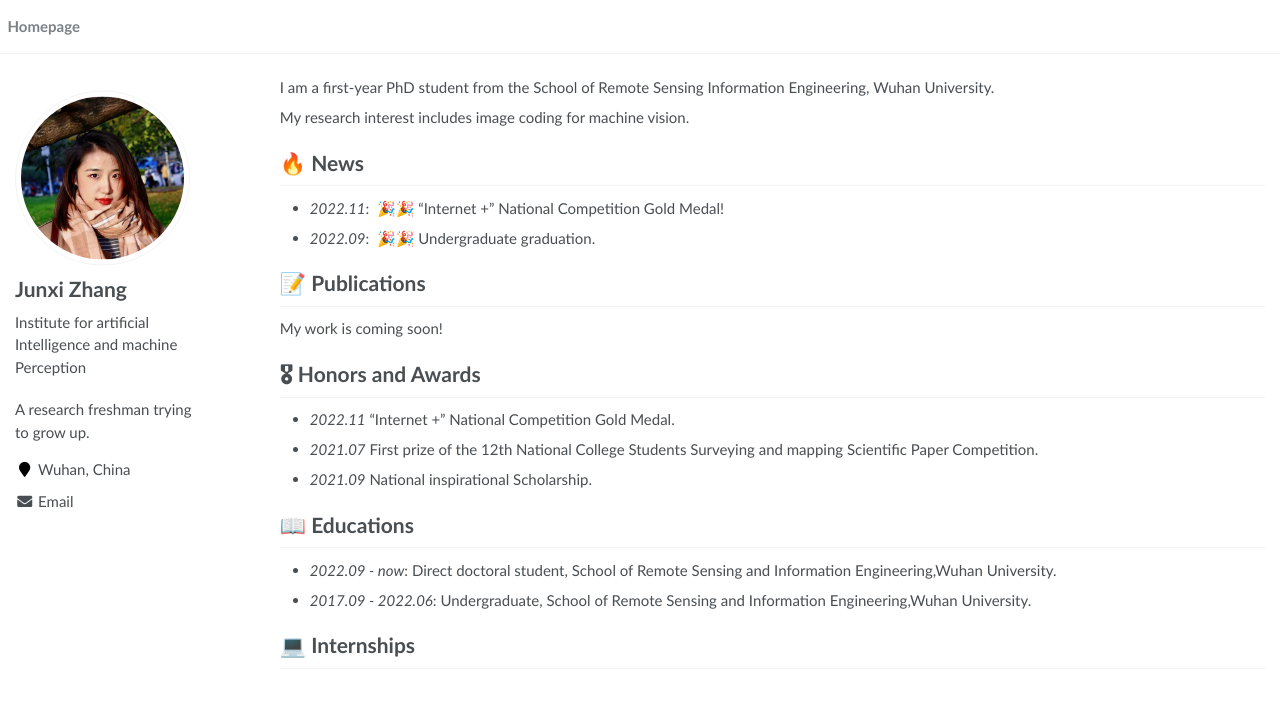
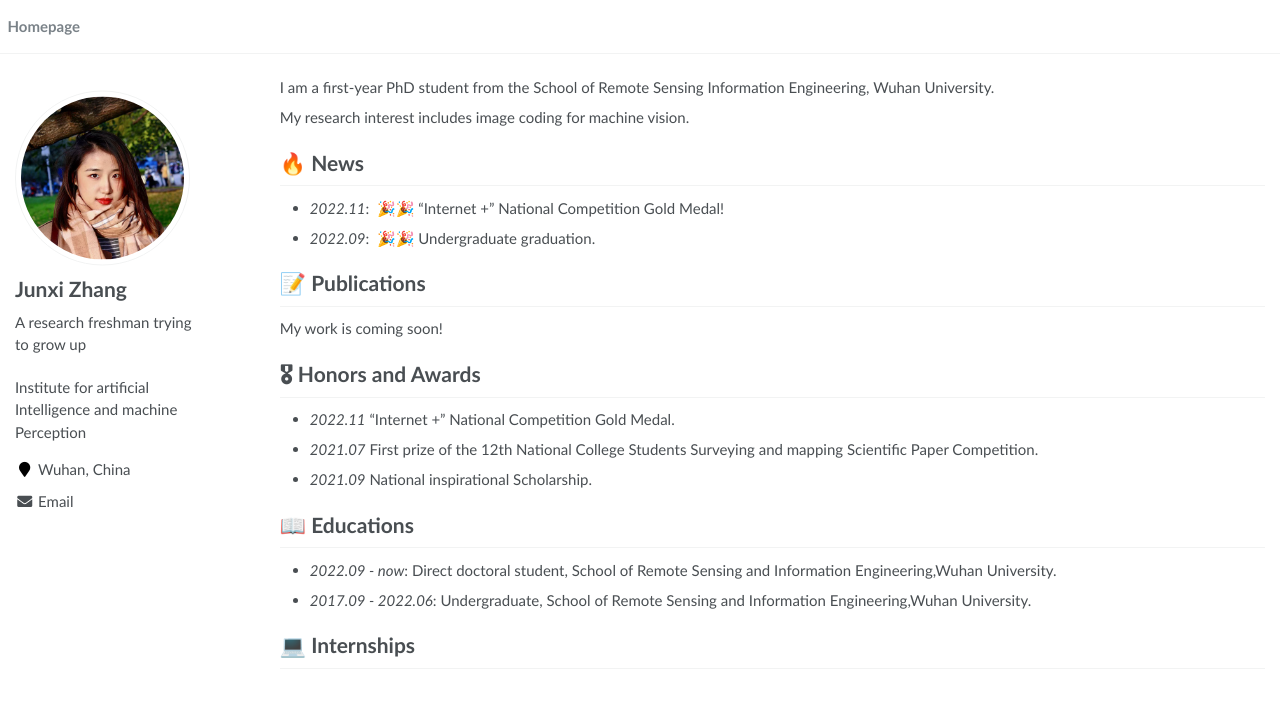
Before and after one commit to RayeRen/acad-homepage.github.io, a Jekyll site: the page built from _pages/about.md, in a window 1280 px wide. Shown: the top 708 px of the page. Built offline with Jekyll 4.4.1, drawn with Linux system fonts in a browser that asks for light colours; part of the change alters nothing that is shown.

```diff
--- a/_config.yml
+++ b/_config.yml
@@ -7,7 +7,7 @@
 
 # Site Settings
 title                    : "Junxi Zhang"
-description              : "A research freshman trying to grow up."
+description              : "Institute for artificial Intelligence and machine Perception"
 repository               : "https://using369.github.io/sissie_z.github.io/"
 google_scholar_stats_use_cdn : true
 
@@ -23,7 +23,7 @@ baidu_site_verification  :  # get baidu_site_verification from https://ziyuan.ba
 author:
   name             : "Junxi Zhang"
   avatar           : "images/zj-512x512.jpg"
-  bio              : "Institute for artificial Intelligence and machine Perception"
+  bio              : "A research freshman trying to grow up"
   location         : "Wuhan, China"
   employer         :
   pubmed           :
```
